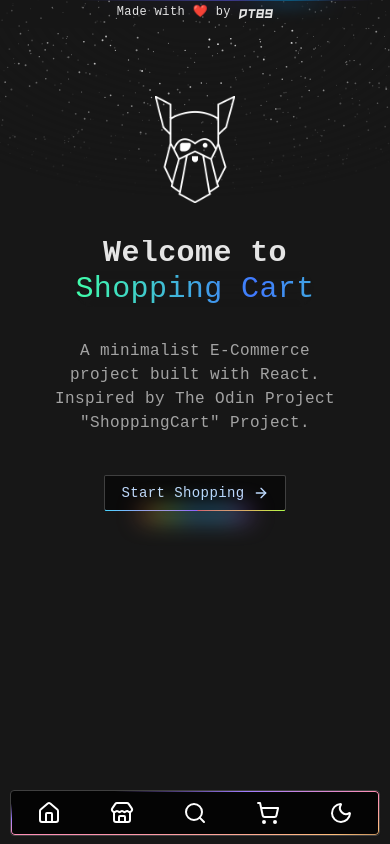
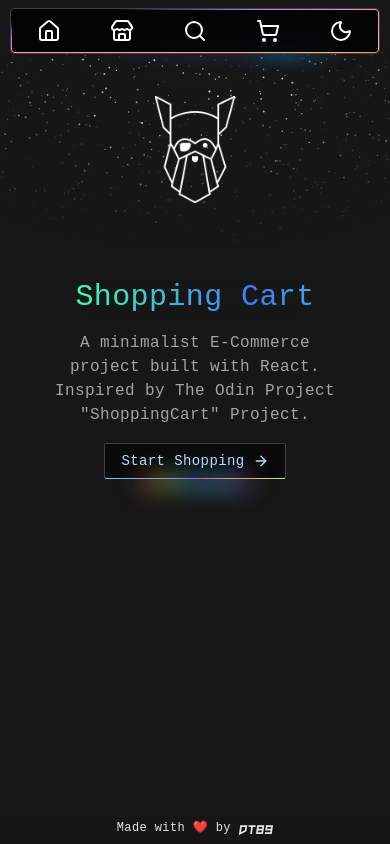
Before and after one commit to KARDT89/shopping-cart, a React (Vite) app: page / in a window 390 px wide. Built offline with nearby package versions, Linux system fonts and the light colour scheme; no server answers.

Commit message:
style: adjust layout and spacing in App, Footer, Navbar, and Products components for improved UI consistency

```diff
--- a/src/App.jsx
+++ b/src/App.jsx
@@ -11,7 +11,7 @@ function App() {
     <div className="bg-background text-foreground font-mono">
       {/* Hero Section */}
 
-      <div className="light:hidden w-full bg-background h-60 md:h-80 absolute right-0 top-0 md:top-16 lg:top-18">
+      <div className="light:hidden w-full bg-background h-60 md:h-70 absolute right-0 top-13 md:top-16 lg:top-18">
         {/* Gradients */}
         <div className="absolute inset-x-20 top-0 bg-gradient-to-r from-transparent via-indigo-500 to-transparent h-[2px] w-3/4 blur-sm" />
         <div className="absolute inset-x-20 top-0 bg-gradient-to-r from-transparent via-indigo-500 to-transparent h-px w-3/4" />
@@ -30,14 +30,14 @@ function App() {
         {/* Radial Gradient to prevent sharp edges */}
         <div className="absolute inset-0 w-full h-full bg-background [mask-image:radial-gradient(350px_200px_at_top,transparent_20%,white)]"></div>
       </div>
-      <section className="py-20 px-6 md:px-10">
-        <div className="max-w-4xl flex flex-col items-center gap-2 mx-auto text-center">
+      <section className=" py-20 md:py-10 px-6 md:px-10">
+        <div className="max-w-4xl flex flex-col items-center gap-4 mx-auto text-center">
           <img
             src="/odin-lined.png"
             alt="odin"
-            className="invert pb-6 dark:invert-0 w-20 md:w-50"
+            className="invert pb-6 dark:invert-0 w-20 md:w-40"
           />
-          <p className="text-3xl text-foreground flex flex-col md:flex-row md:gap-4 md:text-4xl font-bold mb-6">
+          <p className="text-3xl text-foreground flex flex-col md:flex-row md:gap-4 md:text-4xl font-bold">
             Welcome to{' '}
             <GradientText
               colors={['#40ffaa', '#4079ff', '#40ffaa', '#4079ff', '#40ffaa']}
@@ -48,11 +48,14 @@ function App() {
               Shopping Cart
             </GradientText>
           </p>
+          <div>
 
-          <p className="text-base md:text-lg text-muted-foreground mb-8">
-            A minimalist E-Commerce project built with React. Inspired by The Odin Project
-            "ShoppingCart" Project.
+          <p className="text-base md:text-lg text-muted-foreground ">
+            A minimalist E-Commerce project built with React.
+          </p><p className="text-base md:text-lg text-muted-foreground ">
+            Inspired by The Odin Project "ShoppingCart" Project.
           </p>
+          </div>
 
           <div className="flex flex-col sm:flex-row justify-center gap-4">
             <Link to={'/products'}>
--- a/src/components/Footer.jsx
+++ b/src/components/Footer.jsx
@@ -2,7 +2,7 @@ import React from 'react'
 
 const Footer = () => {
   return (
-    <div className='w-full flex md:relative fixed top-0 items-center justify-center bg-background/50 background-blur-xl text-foreground p-1 text-xs gap-2 z-50'>
+    <div className='w-full flex  items-center justify-center bg-background/50 background-blur-xl text-foreground p-1 text-xs gap-2 z-50'>
         <p className='font-mono pb-1'>Made with ❤️ by </p>
         <span id='dt89'>DT89</span>
     </div>
--- a/src/components/Navbar.jsx
+++ b/src/components/Navbar.jsx
@@ -13,8 +13,8 @@ import { AuroraText } from './magicui/aurora-text';
 export const Navbar = () => {
   const { cart } = useContext(CartContext);
   return (
-    <div className="flex flex-col-reverse md:flex-col min-h-screen">
-      <nav className="mx-auto my-2 lg:my-4 block md:grid md:grid-cols-3 justify-start backdrop-blur-sm p-2.5 lg:px-8 w-[95%] max-w-[200rem] text-md text-white bg-black/80 font-mono border rounded-md fixed bottom-0 md:top-0 md:bottom-auto left-0 right-0 z-50">
+    <div className="flex flex-col md:flex-col min-h-screen">
+      <nav className="mx-auto my-2 lg:my-4 block md:grid md:grid-cols-3 justify-start backdrop-blur-sm p-2.5 lg:px-8 w-[95%] max-w-[200rem] text-md text-white bg-black/80 font-mono border rounded-md fixed top-0 md:bottom-auto left-0 right-0 z-50">
         <ShineBorder shineColor={['#A07CFE', '#FE8FB5', '#FFBE7B']} />
         <h1 className="hidden md:block text-xl">
           {' '}
--- a/src/components/Products.jsx
+++ b/src/components/Products.jsx
@@ -84,7 +84,7 @@ export const Products = () => {
   console.log(searchInput);
 
   return (
-    <div className="relative flex flex-col gap-6 px-4 md:px-10 pt-4 md:pt-2">
+    <div className="relative flex flex-col gap-6 px-4 md:px-10 pt-16 md:pt-2">
       {/* Heading */}
       <div className="block md:hidden text-center">
         <h2 className="text-2xl md:text-4xl font-bold tracking-tight text-foreground mb-2">
@@ -125,7 +125,7 @@ export const Products = () => {
       </div>
 
       {/* Product Grid */}
-      <div className="grid grid-cols-1 sm:grid-cols-2 md:grid-cols-3 lg:grid-cols-4 xl:grid-cols-5 gap-6 justify-items-center pb-10 z-10">
+      <div className="grid grid-cols-1 sm:grid-cols-2 md:grid-cols-3 xl:grid-cols-5 gap-6 md:pb-4 justify-items-center z-10">
 
         {products.map(product => (
 
```
